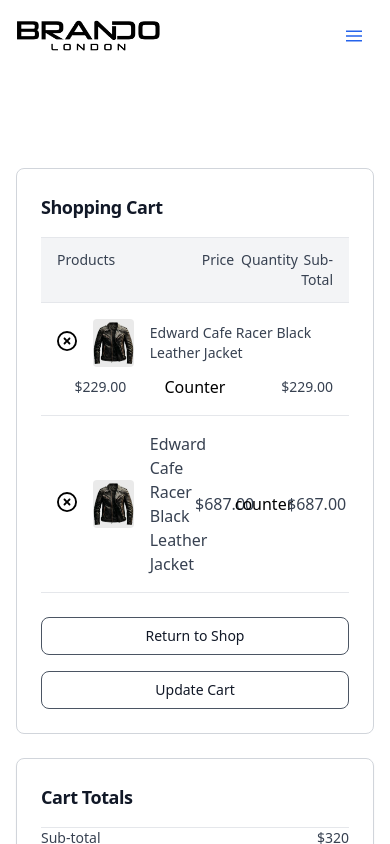
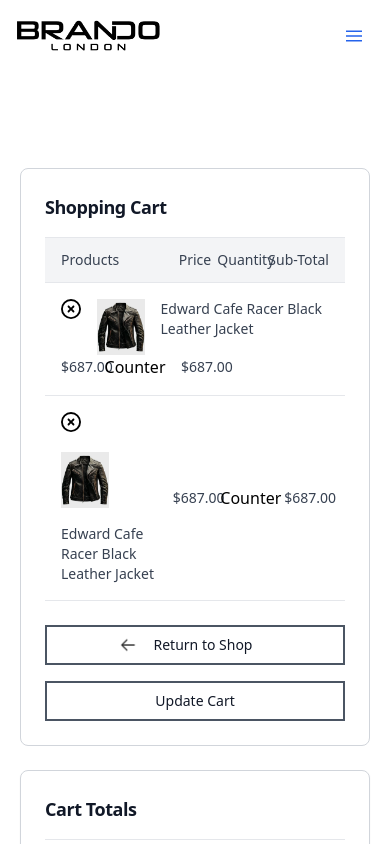
Before and after one commit to haris-alfonick/brando-london, a Next.js app: page /shopping-cart in a window 390 px wide. Shown: the top 844 px of the page. Built offline with nearby package versions, Linux system fonts and the light colour scheme.

Commit message:
shopping cart page inner sections has been made and the responsives screen  work is in progress

```diff
--- a/src/app/shopping-cart/page.tsx
+++ b/src/app/shopping-cart/page.tsx
@@ -1,4 +1,3 @@
-
 import Navbar from "../components/Navbar/Navbar";
 import Footer from "../components/Footer";
 import { FontAwesomeIcon } from "@fortawesome/react-fontawesome";
@@ -8,107 +7,114 @@
   return (
     <>
       <Navbar />
-      <div className="container mx-auto px-4 sm:px-8 md:px-12 pb-8">
+      <div className="md:px-0 px-5">
+        <div className="container mx-auto sm:px-12 md:px-16 pb-8">
           <div className="grid grid-cols-12 gap-6 pt-24">
             <div className="col-span-12 lg:col-span-8">
-            <div className="border border-gray-300 rounded-lg p-6   ">
+              <div className="border border-gray-300 rounded-lg p-6">
                 <h5 className="text-lg sm:text-xl font-semibold tracking-tight text-gray-900 dark:text-white border-b pb-4">
                   Shopping Cart
                 </h5>
                 <div className="grid grid-cols-12 bg-gray-100 py-3 px-4 border-b">
-                <div className="col-span-6">
+                  <div className="col-span-5 sm:text-base sm:col-span-4 md:col-span-6 lg:col-span-6">
                     <p className="font-medium text-gray-700 text-sm sm:text-base">
                       Products
                     </p>
                   </div>
-                <div className="col-span-2 text-center">
+                  <div className="col-span-2 text-center sm:text-base sm:col-span-2 md:col-span-2 lg:col-span-2">
                     <p className="font-medium text-gray-700 text-sm sm:text-base">
                       Price
                     </p>
                   </div>
-                <div className="col-span-2 text-center">
+                  <div className="col-span-2 text-center sm:text-base sm:col-span-3 md:col-span-2 lg:col-span-2">
                     <p className="font-medium text-gray-700 text-sm sm:text-base">
                       Quantity
                     </p>
                   </div>
-                <div className="col-span-2 text-right">
+                  <div className="col-span-3 text-right sm:text-base sm:col-span-3 md:col-span-2 lg:col-span-2">
                     <p className="font-medium text-gray-700 text-sm sm:text-base">
                       Sub-Total
                     </p>
                   </div>
                 </div>
 
-              <div className="grid grid-cols-12 gap-2 py-4 px-4 items-center border-b"
-              >
-                <div className="col-span-12 sm:col-span-6 flex items-center gap-4">
+                <div className="grid grid-cols-12 py-4 px-4 items-center border-b gap-x-5">
+                  <div className="max-[640px]:col-span-12 sm:col-span-6 flex sm:items-center items-left gap-4 sm:flex-row max-[485px]:col-span-12">
                     <div className="[&_svg]:w-5 [&_svg]:h-5">
                       <FontAwesomeIcon icon={faCircleXmark} />
                     </div>
                     <img
                       src="/images/jacket.webp"
                       alt="Product"
-                    className="w-12 h-12 rounded"
+                      className="w-12 h-14 corner"
                     />
                     <p className="text-gray-700 text-sm sm:text-base">
                       Edward Cafe Racer Black Leather Jacket
                     </p>
                   </div>
-                <div className="col-span-4 sm:col-span-2 text-center">
-                  <p className="text-gray-700 text-sm">$229.00</p>
+                  <div className="col-span-2 sm:col-span-2 text-center max-[485px]:flex-row flex-col ">
+                    <p className="text-gray-700 text-sm">$687.00</p>
                   </div>
-                <div className="col-span-4 sm:col-span-2 text-center">
+                  <div className="col-span-3 sm:col-span-2 text-center max-[640px]:item-right">
                     <div className="flex items-center justify-center gap-2">
                       <p>Counter</p>
                     </div>
                   </div>
-                <div className="col-span-4 sm:col-span-2 text-right">
-                  <p className="text-gray-700 text-sm">$229.00</p>
+                  <div className="col-span-2 sm:col-span-2 text-right">
+                    <p className="text-gray-700 text-sm">$687.00</p>
                   </div>
                 </div>
 
-
                 <div className="grid grid-cols-12 py-4 px-4 items-center border-b">
-                <div className="col-span-6 flex items-center gap-4">
+                  <div className="col-span-5 sm:col-span-6 flex sm:items-right items-start gap-4 sm:flex-row flex-col ">
                     <div className="[&_svg]:w-5 [&_svg]:h-5">
                       <FontAwesomeIcon icon={faCircleXmark} />
                     </div>
-                  <img src="/images/jacket.webp" alt="Product" className="w-12 h-12 rounded" />
-                  <p className="text-gray-700">
+                    <img
+                      src="/images/jacket.webp"
+                      alt="Product"
+                      className="w-12 h-14 corner"
+                    />
+                    <p className="text-gray-700 text-sm sm:text-base">
                       Edward Cafe Racer Black Leather Jacket
                     </p>
                   </div>
-                <div className="col-span-2 text-center">
-                  <p className="text-gray-700">$687.00</p>
+                  <div className="col-span-2 sm:col-span-2 text-center ">
+                    <p className="text-gray-700 text-sm">$687.00</p>
                   </div>
-                <div className="col-span-2 text-center">
+                  <div className="col-span-3 sm:col-span-2 text-center max-[640px]:item-right">
                     <div className="flex items-center justify-center gap-2">
-                    <p>counter</p>
+                      <p>Counter</p>
                     </div>
                   </div>
-                <div className="col-span-2 text-right">
-                  <p className="text-gray-700">$687.00</p>
+                  <div className="col-span-2 sm:col-span-2 text-right">
+                    <p className="text-gray-700 text-sm">$687.00</p>
                   </div>
                 </div>
 
+                <div className="flex flex-wrap gap-4 justify-between items-center pt-6
+                [&_button]:w-full [&_button]:sm:w-auto [&_button]:md:w-auto [&_button]:border-2 [&_button]:border-gray-600 [&_button]:hover:bg-gray-100 [&_button]:text-sm [&_button]:px-6 [&_button]:py-2 [&_button]:dark:bg-gray-800 [&_button]:dark:text-white [&_button]:corner-lg [&_button]:font-medium [&_button]:text-gray-900 [&_button]:bg-white [&_button:nth-child(1)]:pl-10 [&_button:nth-child(1)]:bg-[url('/images/ArrowLeft.webp')]
+                [&_button:nth-child(1)]:sm:bg-[left_18px_top_9px] [&_button:nth-child(1)]:bg-no-repeat [&_button:nth-child(1)]:bg-[length:18px_18px]
+                [&_button:nth-child(1)]:bg-[left_204px_top_9px]
+                [&_button:nth-child(1)]:max-sm:bg-[left_72px_top_9px]">
+                  <button type="button">Return to Shop</button>
 
-              <div className="flex flex-wrap gap-4 justify-between items-center pt-6">
-              <button
-                type="button"
-                className="w-full sm:w-auto text-gray-900 bg-white border border-gray-600 hover:bg-gray-100 font-medium rounded-lg text-sm px-6 py-2 dark:bg-gray-800 dark:text-white"
-              >
-                Return to Shop
-              </button>
-              <button
-                type="button"
-                className="w-full sm:w-auto text-gray-900 bg-white border border-gray-600 hover:bg-gray-100 font-medium rounded-lg text-sm px-6 py-2 dark:bg-gray-800 dark:text-white"
-              >
-                Update Cart
-              </button>
+                  <button type="button">Update Cart</button>
                 </div>
               </div>
             </div>
             <div className="col-span-12 lg:col-span-4 space-y-6">
-            <div className="border border-gray-300 rounded-lg p-6 shadow-sm">
+              <div className="border border-gray-300 rounded-lg p-6 shadow-sm
+                [&_button]:bg-[url('/images/ArrowRight.webp')]
+                [&_button]:bg-no-repeat
+                [&_button]:pr-15
+                [&_button]:bg-[length:22px_22px]
+                [&_button]:sm:bg-[right_139px_top_12px]
+                [&_button]:md:bg-[right_196px_top_12px]
+                [&_button]:lg:bg-[right_26px_top_12px]
+                [&_button]:xl:bg-[right_78px_top_12px]
+                [&_button]:max-sm:bg-[right_49px_top_12px]
+                ">
                 <h5 className="text-lg sm:text-xl font-semibold tracking-tight text-gray-900 dark:text-white border-b pb-4">
                   Cart Totals
                 </h5>
@@ -136,11 +142,10 @@
                 </div>
                 <button
                   type="button"
-                className="mt-6 w-full text-white bg-gray-900 hover:bg-gray-800 focus:outline-none font-medium corner-lg text-sm px-6 py-3"
-              >
-                Proceed to Checkout
+                  className="mt-6 w-full text-white bg-gray-900 hover:bg-gray-800 focus:outline-none font-medium corner-lg text-sm px-6 py-3"> Proceed to Checkout
                 </button>
               </div>
+
               <div className="border border-gray-300 rounded-lg p-6 shadow-sm">
                 <h5 className="text-lg sm:text-xl font-semibold tracking-tight text-gray-900 dark:text-white border-b pb-4">
                   Coupon Code
@@ -160,6 +165,7 @@
             </div>
           </div>
         </div>
+      </div>
       <Footer />
     </>
   );
```
Also changed, not shown: public/images/ArrowRight.webp (added). Lines whose indentation alone changed are shown as unchanged.
